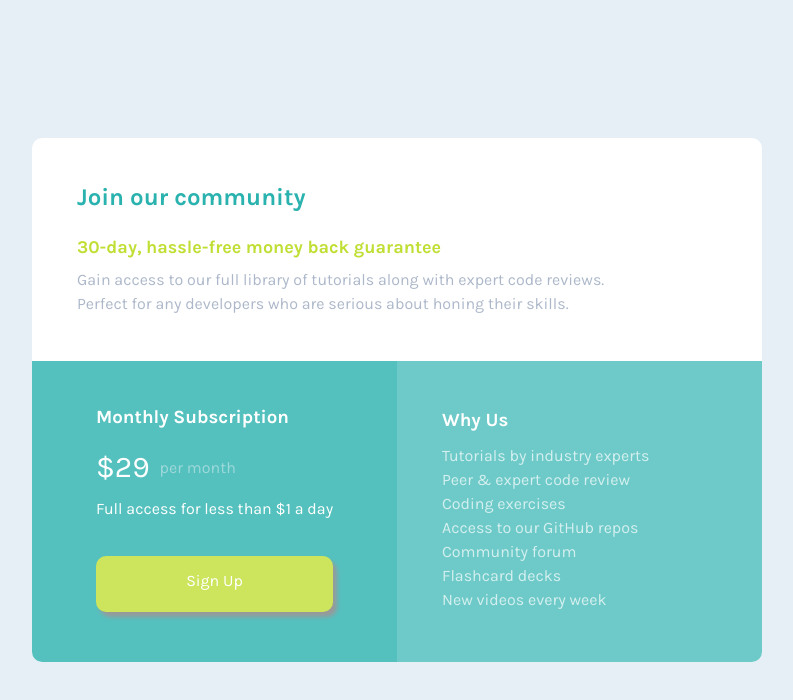
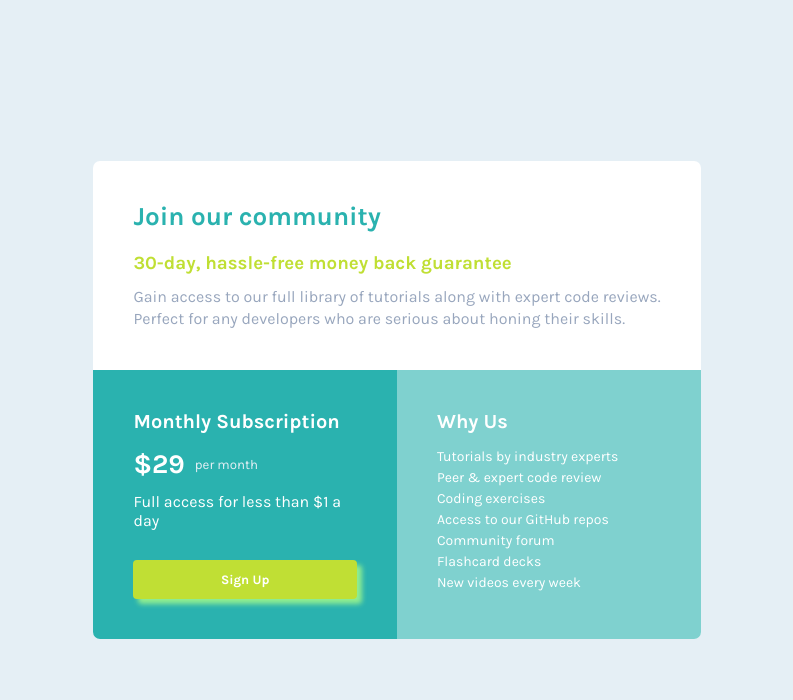
Before and after one commit to Oakwood811/single-price-grid-component-master, a plain HTML site: page index.html in a window 1280 px wide. Shown: the whole page, without its empty margins (243-1036 px from the left). Drawn offline with Linux system fonts and the light colour scheme.

Commit message:
created with grid area

```diff
--- a/index.html
+++ b/index.html
@@ -13,24 +13,21 @@
 <body>
   <div class="container">
     <div class="wrapper">
-    <header>
+        <div role="heading" class="join box">
           <h1>Join our community</h1>
-        <h2>30-day, hassle-free money back guarantee</h2>
-        <p>Gain access to our full library of tutorials along with expert code reviews. Perfect for any developers who are serious about honing their skills.</p>
-    </header>
+          <h3>30-day, hassle-free money back guarantee</h3>
+          <p>Gain access to our full library of tutorials along with expert code reviews.</p>
+          <p>Perfect for any developers who are serious about honing their skills.</p>
+        </div>
 
-    <main>
-      <div class="box-left">
-        <h3>Monthly Subscription</h3>
-        <div class="payment-box">
-          <p>&dollar;29</p>
-          <p class="month">per month</p>
-        </div>
+        <div role="main" class="box box-left">
+          <h2>Monthly Subscription</h2>
+            <h5><span class="price">&dollar;29</span><span>per month</span></h5>
           <p>Full access for less than &dollar;1 a day</p>
           <a href="#">Sign Up</a>
         </div>
-      <div class="box-right">
-        <h3>Why Us</h3>
+        <div class="box box-right">
+          <h2>Why Us</h2>
           <ul>
             <li>Tutorials by industry experts</li>
             <li>Peer &amp; expert code review </li>
@@ -41,7 +38,6 @@
             <li>New videos every week</li>
           </ul>
         </div>
-    </main>
     </div>
   </div>
 </body>
--- a/style.css
+++ b/style.css
@@ -16,131 +16,104 @@ body{
 
 .container{
   margin: 0 auto;
-  max-width: 45.625rem;
-  height: fit-content;
-  background-color: white;
-  border-radius: 0.625rem;
+  max-width: 960px;
+
 }
 .wrapper{
   display: grid;
   border-radius: 7px;
+  overflow: hidden;
+  background-color: white;
+  grid-template-columns: 50% 50%;
+  grid-template-areas: "a a" "b c";
+  margin: 2rem 1rem;
 }
-header{
-  margin: 2.8125rem;
+.box{
+  padding: 40px;
 }
-header h1{
-  font-size: 1.5rem;
-  color:hsl(179, 62%, 43%);
-  padding-bottom: 1.5625rem;
+.join{
+  grid-area: a;
 }
-header h2{
-  font-size: 1.125rem;
-  color: hsl(71, 73%, 54%);
-  padding-bottom: 0.625rem;
+.join p{
+  color: hsl(218, 22%, 67%);
+  line-height: 1.4;
 }
-header p{
-  color: hsl(218, 22%, 67%);
-  opacity: .8;
-  font-weight: 400;
-  line-height: 1.5rem;
-  padding-right: 3.75rem;
+h2{
+  color: white;
+  font-size: 20px;
+  padding-bottom: 15px;
 }
-main{
-  display: flex;
-  color: white;
-  opacity: .8;
+h5{
+  display:flex;
+  align-items: center;
+  padding-bottom: 12px;
 
 }
+h5 span.price{
+  color: white;
+  font-size: 27px;
+  font-weight: 700;
+  padding-right: 10px;
+}
+h5 span{
+  color: hsl(204, 43%, 93%);
+  font-weight: 400;
+}
 .box-left{
-  display: grid;
-  width: 22.8125rem;
-  background-color: hsl(179, 62%, 43%);
-  padding: 2.8125rem;
-  justify-content: space-evenly;
-  padding-bottom: 3.125rem;
-  border-bottom-left-radius: 0.625rem;
+  grid-area: b;
+  background-color:hsl(179, 62%, 43%);
+}
+.box-left p{
+color: white;
+}
+.box-left a{
+  display: block;
+  text-align: center;
+  background-color: hsl(71, 73%, 54%);
+  text-decoration: none;
+  color: white;
+  font-size: 13px;
+  font-weight: 800;
+  padding: 12px 0;
+  border-radius: 4px;
+  margin-top: 30px;
+  box-shadow: 5px 5px 5px lightgreen;
+  cursor: pointer;
+}
+a:hover{
+  background-color: white;
+  color: hsl(71, 73%, 54%);
+  transition: .5s ease-in;
+}
+.box-right{
+  grid-area: c;
+  background-color:hsl(179, 62%, 43%, 0.6);
+}
+h1{
+  color: hsl(179, 62%, 43%);
+  font-size: 26px;
+  padding-bottom: 20px;
 }
 h3{
-  padding-bottom: 0.625rem;
+  color: hsl(71, 73%, 54%);
+  padding-bottom: 12px;
 }
-.payment-box{
-  font-size: 1.875rem;
-  display: flex;
-  align-items: center;
-  padding-bottom: 0.625rem;
+.box-right ul{
+list-style: none;
 }
-.box-left a{
+.box-right li{
   color: white;
-  margin-top: 1.875rem;
-  padding: 0.9375rem 1.875rem;
-  background-color: hsl(71, 73%, 54%);
-  border-radius: 0.625rem;
-  text-decoration: none;
-  text-align: center;
-  box-shadow: 0.25rem 0.3125rem 0.25rem grey;
-}
-a:hover{
-  background-color: hsl(218, 22%, 67%);
-  color: hsl(71, 73%, 54%);
-  box-shadow: hsl(179, 62%, 43%);
-}
-.month{
-  font-size: 1rem;
-  margin-left: 0.625rem;
-  color:hsl(204, 43%, 93%, .5)
+  padding-bottom: 4px;
+  font-size: 14px;
 }
 
-.box-right{
-  width: 22.8125rem;
-  height: 100%;
-  background-color: hsla(179, 62%, 43%, 0.847);
-  padding: 2.8125rem;
-  line-height: 1.5;
-  padding-bottom: 3.125rem;
-  border-bottom-right-radius: 0.625rem;
+@media only screen and (max-width:425px){
+ .wrapper{
+  display: flex;
+  flex-direction: column;
+ }
+ .box{
+  padding: 15px;
+ }
+
 }
-.box-right p{
-  padding-right: 2.125rem;
-  opacity: .7;
-}
-ul{
-  list-style: none;
-  opacity: .7;
-}
-
-@media only screen and (max-width:768px){
-
-  body{
-    background-color: black;
-    line-height: 1;
-  }
-  .container{
-    margin: 2.5rem;
-    padding: 15px;
-    width: 300px;
-    text-align: left;
-    font-size: 13px;
-  }
-  header{
-    margin: 5px;
-  }
-  header p{
-    padding-right: 0;
-  }
-  .box-left{
-    border-radius: 0;
-    padding-left: 0;
-  }
-  .box-left, .box-right{
-    width: 300px;
-    padding: 20px;
-  }
-  .box-right{
-    font-size: 14px;
-    border-bottom-left-radius: 10px;
-    margin-bottom: 10px;
-  }
-  main{
-    display: grid;
-  }
-}
```
Lines whose indentation alone changed are shown as unchanged.
